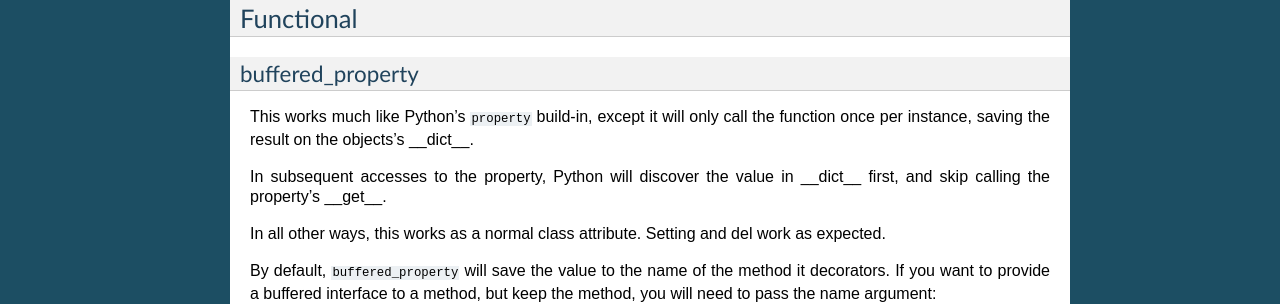
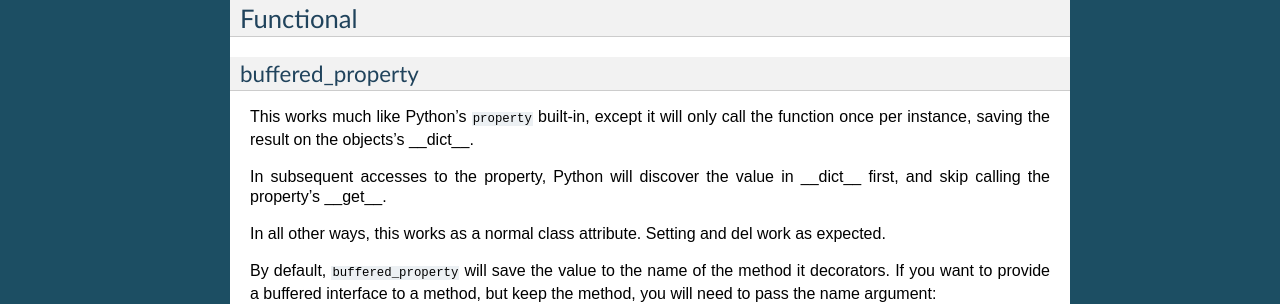
Before and after one commit to funkybob/antfarm, a Sphinx documentation site: the page built from docs/utilities.rst, in a window 1280 px wide. Shown: the part 742-1046 px from the top of the page. Built offline with Sphinx 7.4.7, drawn with Linux system fonts in a browser that asks for light colours.

Commit message:
Fix more typos in docs

```diff
--- a/docs/http.rst
+++ b/docs/http.rst
@@ -50,7 +50,7 @@
       used.  Otherwise, a Morsel is instanciated, and the key, value and kwargs
       passed to its set method.  Then it's added to the cookies container.
 
-   .. property:: status
+   .. attribute:: status
 
       A helper to return the status code and message as a single string.
 
--- a/docs/utilities.rst
+++ b/docs/utilities.rst
@@ -54,7 +54,7 @@
 buffered_property
 -----------------
 
-This works much like Python's ``property`` build-in, except it will only call
+This works much like Python's ``property`` built-in, except it will only call
 the function once per instance, saving the result on the objects's \__dict__.
 
 In subsequent accesses to the property, Python will discover the value in
```
